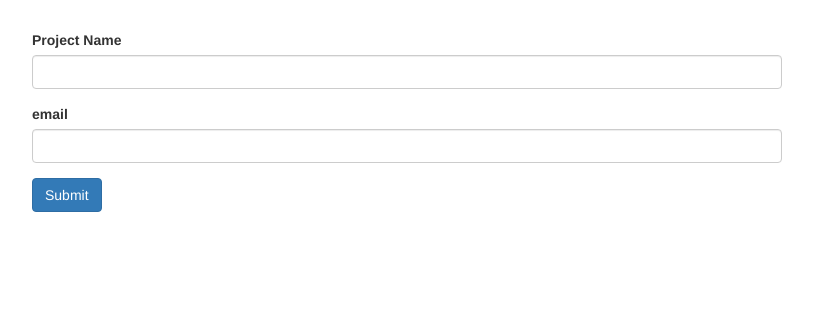
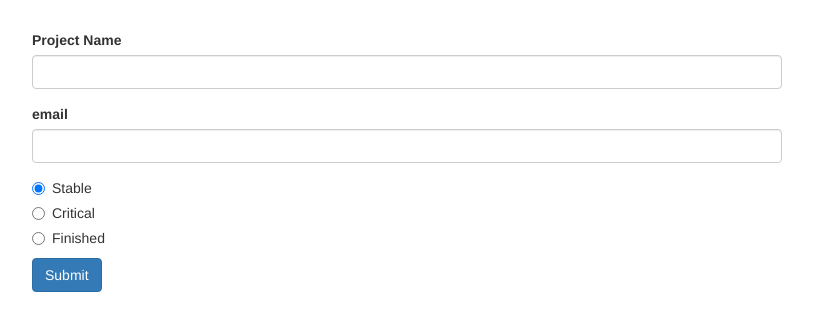
Before and after one commit to pbrandiezs/About-Udemy-Angular-The-Complete-Guide-2021-assignment7-Practicing-Reactive-Forms, an Angular app: page / in a window 1280 px wide. Shown: the top 330 px of the page, without its empty margins (233-1046 px from the left). Built offline with nearby package versions, Linux system fonts and the light colour scheme.

Commit message:
feat: Added email field

```diff
--- a/src/app/app.component.html
+++ b/src/app/app.component.html
@@ -24,7 +24,7 @@
               formControlName="projectName"
               class="form-control">
             <span
-              *ngIf="!projectForm.get('projectData.projectName').required && projectForm.get('projectData.projectName').touched"
+              *ngIf="projectForm.get('projectData.projectName').required && !projectForm.get('projectData.projectName').touched"
               class="help-block">
               <!-- <span *ngIf="signupForm.get('userData.username').errors['nameIsForbidden']">This name is invalid!</span>
               <span *ngIf="signupForm.get('userData.username').errors['required']">This field is required!</span> -->
@@ -42,6 +42,14 @@
               *ngIf="!projectForm.get('projectData.email').valid && projectForm.get('projectData.email').touched"
               class="help-block">Please enter a valid email!</span>
           </div>
+          <div class="radio" *ngFor="let status of statusses">
+            <label>
+              <input
+                type="radio"
+                formControlName="projectStatus"
+                [value]="status">{{ status }}
+            </label>
+          </div>
         </div>
         <button class="btn btn-primary" type="submit">Submit</button>
       </form>
--- a/src/app/app.component.ts
+++ b/src/app/app.component.ts
@@ -8,12 +8,14 @@ import { FormControl, FormGroup, Validators } from '@angular/forms';
 })
 export class AppComponent implements OnInit {
   projectForm: FormGroup;
+  statusses = ['Stable', 'Critical', 'Finished'];
 
   ngOnInit() {
     this.projectForm = new FormGroup({
       'projectData': new FormGroup({
         'projectName': new FormControl(null, [Validators.required]),
-        'email': new FormControl(null, [Validators.required, Validators.email])
+        'email': new FormControl(null, [Validators.required, Validators.email]),
+        'projectStatus': new FormControl(null, [Validators.required])
       })
     });
 
@@ -23,7 +25,8 @@ export class AppComponent implements OnInit {
     this.projectForm.setValue({
       'projectData': {
         'projectName': '',
-        'email': ''
+        'email': '',
+        'projectStatus': 'Stable'
       }
     });
   }
```
